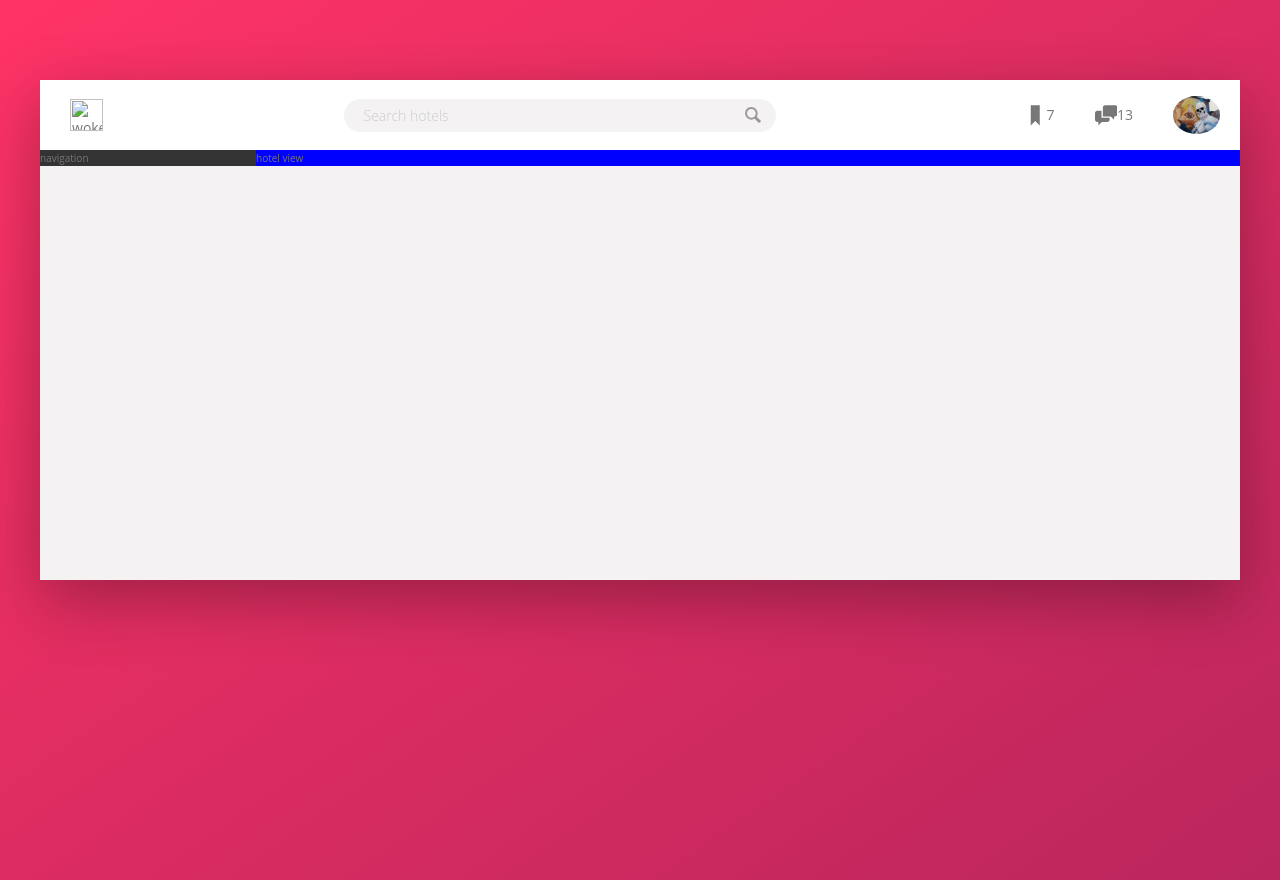
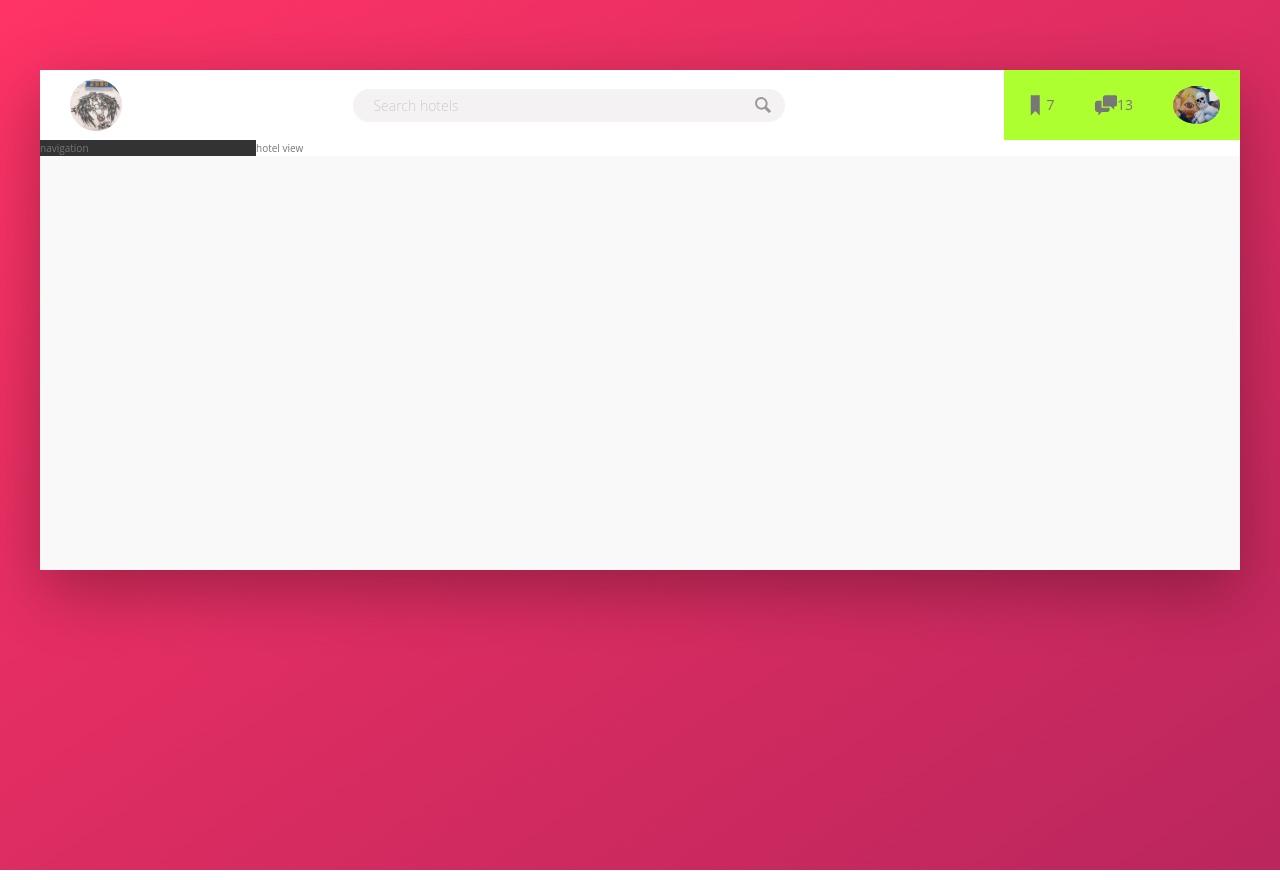
Before and after one commit to lexicon01/WokeState, a website: page index.html in a window 1280 px wide. Drawn offline with Linux system fonts and the light colour scheme.

Commit message:
added some changes to the project.. had a element hot supported by chrome so had to manually add them in.. back to taking the lessons and getting that green now..

```diff
--- a/index.html
+++ b/index.html
@@ -12,7 +12,7 @@
 
     <div class="container">
         <div class="header">
-            <img src="img/logo.svg" alt="wokestate logo" class="logo">
+            <img src="img/logo.jpg" alt="wokestate logo" class="logo">
 
             <form action="#" class="search">
                 <input type="text" class="search__input" placeholder="Search hotels">
--- a/sass/_components.scss
+++ b/sass/_components.scss
@@ -2,8 +2,9 @@
 //LOGO
 
 .logo {
-    height: 3.25rem;
+    height: 5.25rem;
     margin-left: 3rem;
+    border-radius: 50%;
 
 }
 
@@ -65,10 +66,12 @@
 ///////////////////////
 // USER-NAVIGATION
 .user-nav {
+    background-color: greenyellow;
     align-self: stretch;
 
     display: flex;
     align-items: center;
+
 
     & > * {
         padding: 0 2rem;
@@ -78,8 +81,15 @@
         align-items: center;
     }
 
+
     & > *:hover {
         background-color: var(--color-grey-light-2);
+    }
+
+    &__icon-box:hover,
+    &__user:hover {
+        background-color: var(--color-grey-light-2);
+
     }
 
     &__icon-box {
--- a/sass/_layout.scss
+++ b/sass/_layout.scss
@@ -1,7 +1,7 @@
 .container {
     max-width: 120rem;
-    margin: 8rem auto;
-    background-color: var(--color-grey-light-2);
+    margin: 7rem auto;
+    background-color: var(--color-grey-light-1);
     box-shadow: var(--shadow-dark);
 
     min-height: 50rem;
@@ -29,7 +29,7 @@
 }
 
 .hotel-view {
-    background-color: blue;
+    background-color: #fff;
 
     flex: 1;
 
```
Also changed, not shown: css/style.css, img/logo.jpg (added).
